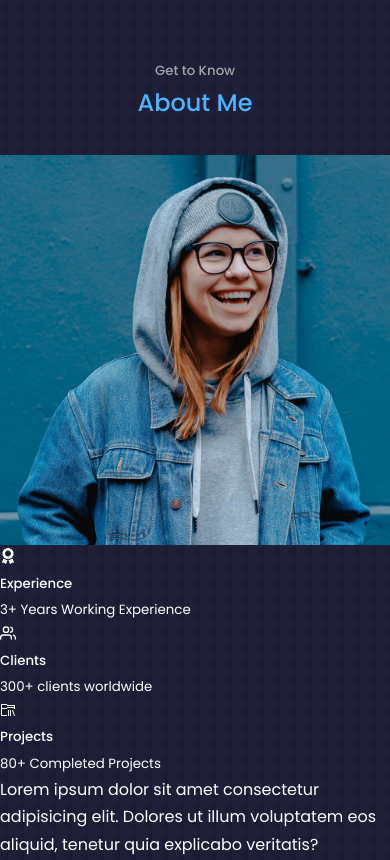
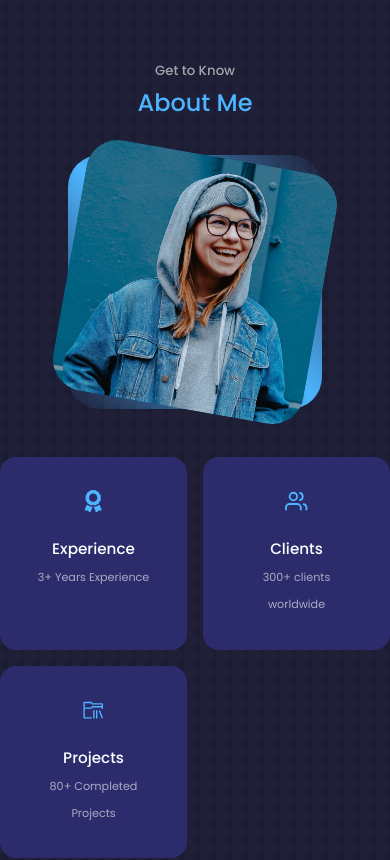
Before and after one commit to LSX99/React-Portfolio-Website, a React (Create React App) app: page / in a window 390 px wide. Shown: the part 880-1740 px from the top of the page. Built offline with nearby package versions, Linux system fonts and the light colour scheme.

Commit message:
Added About component css & responsive design

```diff
--- a/src/components/about/About.jsx
+++ b/src/components/about/About.jsx
@@ -23,7 +23,7 @@ const About = () => {
 						<article className="about__card">
 							<FaAward className="about__icon" />
 							<h5>Experience</h5>
-							<small>3+ Years Working Experience</small>
+							<small>3+ Years Experience</small>
 						</article>
 
 						<article className="about__card">
--- a/src/components/about/about.css
+++ b/src/components/about/about.css
@@ -0,0 +1,108 @@
+.about__container {
+	display: grid;
+	grid-template-columns: 35% 50%;
+	gap: 15%;
+}
+
+.about__me {
+	width: 100%;
+	aspect-ratio: 1/1;
+	border-radius: 2rem;
+	background: linear-gradient(
+		45deg,
+		transparent,
+		var(--color-primary),
+		transparent
+	);
+	display: grid;
+	place-items: center;
+}
+
+.about__me-image {
+	border-radius: 2rem;
+	overflow: hidden;
+	transform: rotate(10deg);
+	transition: var(--transition);
+}
+
+.about__me-image:hover {
+	transform: rotate(0);
+}
+
+.about__cards {
+	display: grid;
+	grid-template-columns: repeat(3, 1fr);
+	gap: 1.5rem;
+}
+
+.about__card {
+	background: var(--color-bg-variant);
+	border: 1px solid transparent;
+	border-radius: 1rem;
+	padding: 2rem;
+	text-align: center;
+	transition: var(--transition);
+}
+
+.about__card:hover {
+	background: transparent;
+	border-color: var(--color-primary-variant);
+	cursor: default;
+}
+
+.about__icon {
+	color: var(--color-primary);
+	font-size: 1.4rem;
+	margin-bottom: 1rem;
+}
+
+.about__card h5 {
+	font-size: 0.95rem;
+}
+
+.about__card small {
+	font-size: 0.7rem;
+	color: var(--color-light);
+}
+
+.about__content p {
+	margin: 2rem 0 2.6rem;
+	color: var(--color-light);
+}
+
+/* ========================== MEDIA QUERIES (MEDIUM DEVICES) ============================== */
+@media screen and (max-width: 1024px) {
+	.about__container {
+		grid-template-columns: 1fr;
+		gap: 0;
+	}
+
+	.about__me {
+		width: 50%;
+		margin: 2rem auto 4rem;
+	}
+
+	.about__content p {
+		margin: 1rem 0 1.5rem;
+	}
+}
+/* ========================== MEDIA QUERIES (SMALL DEVICES) ============================== */
+@media screen and (max-width: 600px) {
+	.about__me {
+		width: 65%;
+		margin: 0 auto 3rem;
+	}
+
+	.about__cards {
+		grid-template-columns: 1fr 1fr;
+		gap: 1rem;
+	}
+
+	.about__content {
+		text-align: center;
+	}
+
+	.about__content p {
+		margin: 1.5rem 0;
+	}
+}
```
